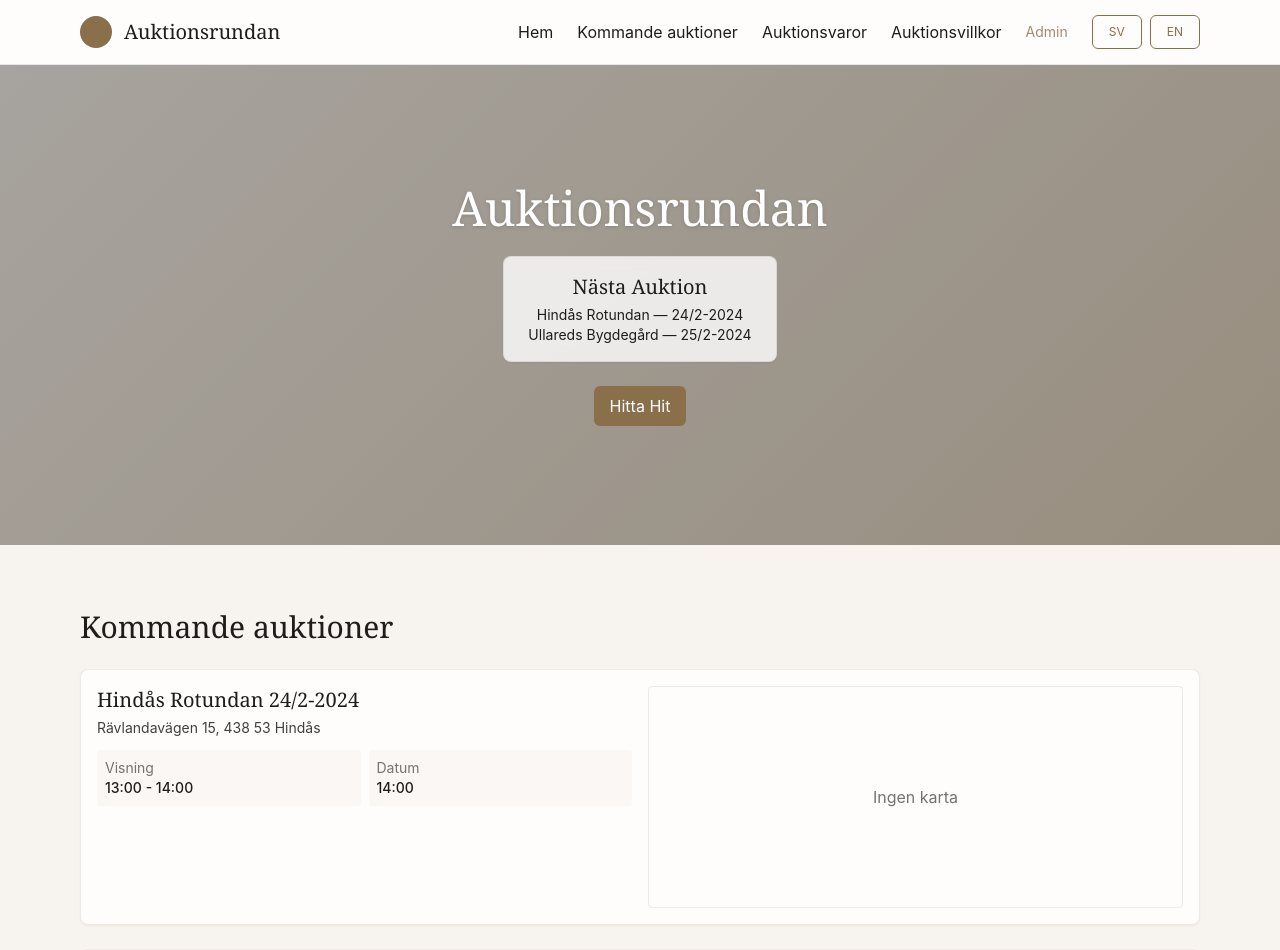
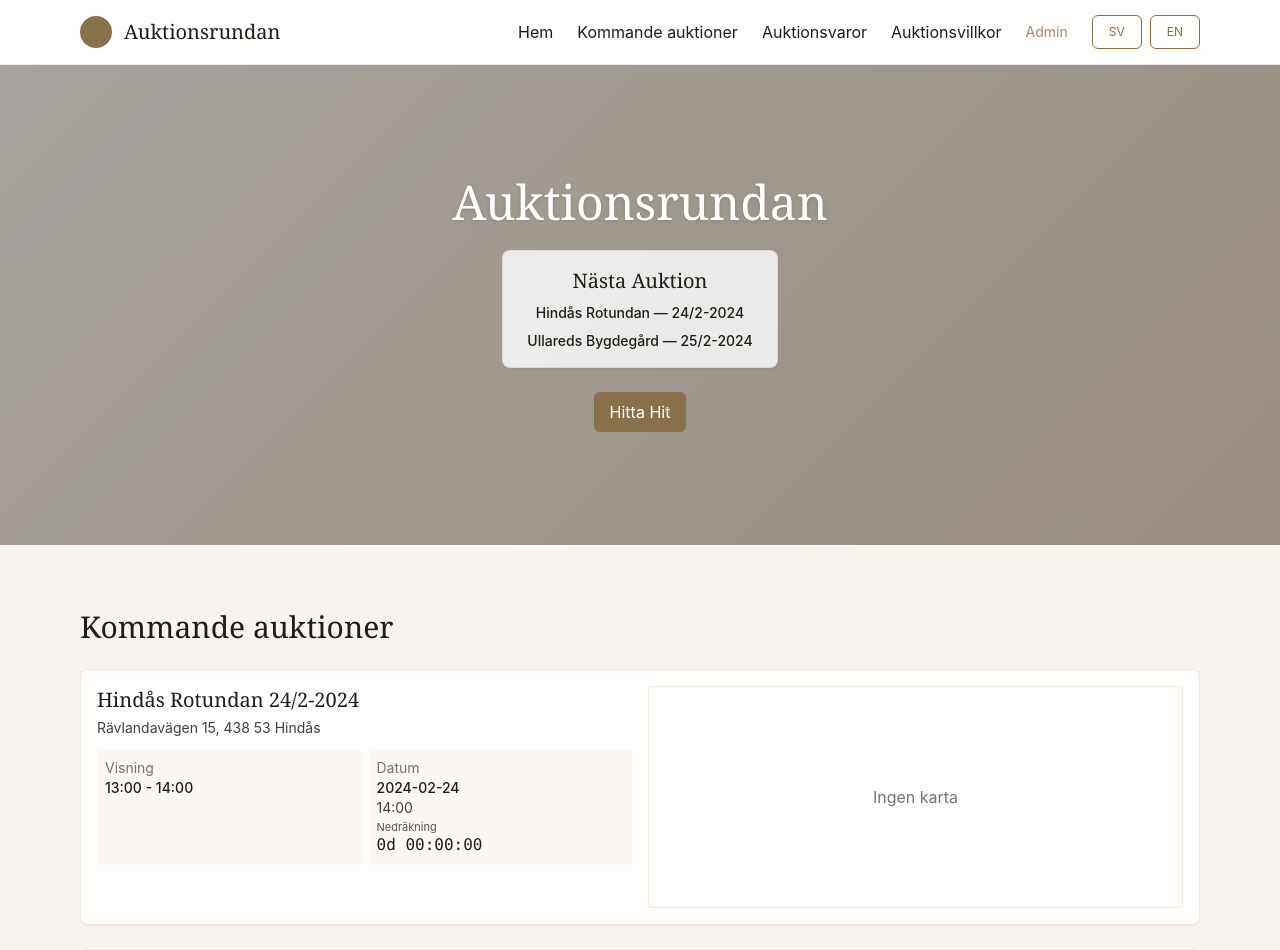
Before and after one commit to Houman6460/auktionsrundan, a React (Vite) app: page / in a window 1280 px wide. Shown: the top 950 px of the page. Built offline with nearby package versions, Linux system fonts and the light colour scheme.

Commit message:
feat(auctions): add explicit date field to admin and store; show date in 'Datum' box and compute countdown from date+start

```diff
--- a/src/admin/Admin.jsx
+++ b/src/admin/Admin.jsx
@@ -61,7 +61,7 @@ export default function Admin() {
   const addAuction = () => {
     const next = { ...data }
     next.auctions.list = next.auctions.list || []
-    next.auctions.list.push({ title: 'Ny auktion', address: '', mapEmbed: '', viewing: '', start: '' })
+    next.auctions.list.push({ title: 'Ny auktion', address: '', mapEmbed: '', viewing: '', date: '', start: '' })
     setData(next)
   }
 
@@ -270,6 +270,10 @@ export default function Admin() {
                   <div className="flex gap-2">
                     <button className="btn-outline" onClick={()=>removeNextAuction(idx)}>Ta bort</button>
                   </div>
+                  <div className="md:col-span-3">
+                    <label className="block text-sm text-neutral-600 mb-1">Google Maps Embed URL</label>
+                    <input className="w-full border rounded px-3 py-2" placeholder="https://www.google.com/maps?....&output=embed" value={a.mapEmbed || ''} onChange={(e)=>{const n={...data};n.hero.nextAuctions[idx].mapEmbed=e.target.value;setData(n)}} />
+                  </div>
                 </div>
               ))}
             </div>
@@ -293,10 +297,14 @@ export default function Admin() {
                   <input className="w-full border rounded px-3 py-2" value={a.title} onChange={(e)=>updateAuction(idx,'title',e.target.value)} />
                   <label className="block text-sm text-neutral-600 mt-2 mb-1">Adress</label>
                   <input className="w-full border rounded px-3 py-2" value={a.address} onChange={(e)=>updateAuction(idx,'address',e.target.value)} />
-                  <div className="grid grid-cols-2 gap-3 mt-2">
+                  <div className="grid grid-cols-3 gap-3 mt-2">
                     <div>
                       <label className="block text-sm text-neutral-600 mb-1">Visning</label>
                       <input className="w-full border rounded px-3 py-2" value={a.viewing} onChange={(e)=>updateAuction(idx,'viewing',e.target.value)} />
+                    </div>
+                    <div>
+                      <label className="block text-sm text-neutral-600 mb-1">Datum</label>
+                      <input type="date" className="w-full border rounded px-3 py-2" value={a.date || ''} onChange={(e)=>updateAuction(idx,'date',e.target.value)} />
                     </div>
                     <div>
                       <label className="block text-sm text-neutral-600 mb-1">Start</label>
--- a/src/components/Header.jsx
+++ b/src/components/Header.jsx
@@ -23,12 +23,23 @@ export default function Header() {
   const changeLang = (lng) => {
     i18n.changeLanguage(lng)
     localStorage.setItem('lang', lng)
+    localStorage.setItem('site_lang', lng) // keep legacy key in sync
   }
 
   if (content?.header?.visible === false) return null
 
   const activeLangs = content?.header?.languages || { sv: true, en: true }
   const logo = content?.header?.logo
+
+  const nav = content?.header?.nav || {}
+  const getLabel = (key) => {
+    const v = nav[key]
+    if (v && typeof v === 'object') {
+      return v[i18n.language] || v.sv || v.en || t(`nav.${key}`)
+    }
+    if (typeof v === 'string') return v
+    return t(`nav.${key}`)
+  }
 
   return (
     <header className={`sticky top-0 z-50 border-b bg-white/80 backdrop-blur ${visible ? '' : 'opacity-0'}`}>
@@ -44,10 +55,10 @@ export default function Header() {
           </Link>
 
           <nav className="hidden md:flex items-center gap-6">
-            <a href="#home" className="hover:underline">{t('nav.home')}</a>
-            <a href="#auctions" className="hover:underline">{t('nav.auctions')}</a>
-            <a href="#items" className="hover:underline">{t('nav.items')}</a>
-            <a href="#terms" className="hover:underline">{t('nav.terms')}</a>
+            <a href="#home" className="hover:underline">{getLabel('home')}</a>
+            <a href="#auctions" className="hover:underline">{getLabel('auctions')}</a>
+            <a href="#items" className="hover:underline">{getLabel('items')}</a>
+            <a href="#terms" className="hover:underline">{getLabel('terms')}</a>
             <NavLink to="/admin" className="text-sm text-earth-dark/80 hover:text-earth-dark">{t('nav.admin')}</NavLink>
             <div className="flex items-center gap-2">
               {activeLangs.sv && <button onClick={() => changeLang('sv')} className="btn-outline text-xs">SV</button>}
@@ -63,10 +74,10 @@ export default function Header() {
       {open && (
         <div id="mobile-nav" className="md:hidden border-t bg-white">
           <div className="container mx-auto px-4 py-3 flex flex-col gap-3">
-            <a href="#home" onClick={()=>setOpen(false)}>{t('nav.home')}</a>
-            <a href="#auctions" onClick={()=>setOpen(false)}>{t('nav.auctions')}</a>
-            <a href="#items" onClick={()=>setOpen(false)}>{t('nav.items')}</a>
-            <a href="#terms" onClick={()=>setOpen(false)}>{t('nav.terms')}</a>
+            <a href="#home" onClick={()=>setOpen(false)}>{getLabel('home')}</a>
+            <a href="#auctions" onClick={()=>setOpen(false)}>{getLabel('auctions')}</a>
+            <a href="#items" onClick={()=>setOpen(false)}>{getLabel('items')}</a>
+            <a href="#terms" onClick={()=>setOpen(false)}>{getLabel('terms')}</a>
             <NavLink to="/admin" onClick={()=>setOpen(false)}>{t('nav.admin')}</NavLink>
             <div className="flex items-center gap-2 pt-2">
               {activeLangs.sv && <button onClick={() => changeLang('sv')} className="btn-outline text-xs">SV</button>}
--- a/src/sections/Auctions.jsx
+++ b/src/sections/Auctions.jsx
@@ -2,12 +2,14 @@ import React from 'react'
 import { loadContent } from '../services/store'
 
 function AuctionCard({ a, idx, now }) {
-  const parseTs = (val) => {
-    if (!val || typeof val !== 'string') return NaN
-    const ts = Date.parse(val)
+  const toStartTs = (dateStr, timeStr) => {
+    if (!dateStr || typeof dateStr !== 'string') return NaN
+    const time = (typeof timeStr === 'string' && /\d{1,2}:\d{2}/.test(timeStr)) ? timeStr : '00:00'
+    const iso = `${dateStr}T${time}:00`
+    const ts = Date.parse(iso)
     return Number.isFinite(ts) ? ts : NaN
   }
-  const startTs = parseTs(a.start || a.date)
+  const startTs = toStartTs(a.date, a.start)
   const remaining = () => {
     if (!Number.isFinite(startTs)) return null
     const diff = Math.max(0, startTs - now)
@@ -31,7 +33,8 @@ function AuctionCard({ a, idx, now }) {
           </div>
           <div className="p-2 rounded bg-vintage-cream/60">
             <div className="text-neutral-500">Datum</div>
-            <div className="font-medium">{a.start}</div>
+            <div className="font-medium">{a.date || '-'}</div>
+            {a.start && <div className="text-sm text-neutral-700">{a.start}</div>}
             {Number.isFinite(startTs) && (
               <div className="mt-1">
                 <div className="text-neutral-600 text-[11px] leading-none">Nedräkning</div>
--- a/src/sections/Hero.jsx
+++ b/src/sections/Hero.jsx
@@ -5,11 +5,16 @@ import { loadContent } from '../services/store'
 export default function Hero() {
   const { t } = useTranslation()
   const [content, setContent] = React.useState(loadContent())
+  const [now, setNow] = React.useState(() => Date.now())
 
   React.useEffect(() => {
     const onStorage = () => setContent(loadContent())
     window.addEventListener('storage', onStorage)
-    return () => window.removeEventListener('storage', onStorage)
+    const tick = setInterval(() => setNow(Date.now()), 1000)
+    return () => {
+      window.removeEventListener('storage', onStorage)
+      clearInterval(tick)
+    }
   }, [])
 
   if (!content.hero?.visible) return null
@@ -19,6 +24,24 @@ export default function Hero() {
   const preferred = localStorage.getItem('site_lang') || 'sv'
   const lang = active[preferred] ? preferred : (active.sv ? 'sv' : 'en')
   const ctaText = (content.hero?.cta?.text && (content.hero.cta.text[lang] || content.hero.cta.text.sv || content.hero.cta.text.en)) || t('hero.findUs')
+
+  // Compute next upcoming auction based on ISO date (YYYY-MM-DD)
+  const upcoming = (content.hero?.nextAuctions || [])
+    .map(a => ({ ...a, ts: a?.date ? Date.parse(a.date) : NaN }))
+    .filter(a => Number.isFinite(a.ts))
+    .sort((a, b) => a.ts - b.ts)
+
+  const next = upcoming.find(a => a.ts >= now)
+
+  const formatRemaining = (targetTs) => {
+    const diff = Math.max(0, targetTs - now)
+    const s = Math.floor(diff / 1000)
+    const d = Math.floor(s / 86400)
+    const h = Math.floor((s % 86400) / 3600)
+    const m = Math.floor((s % 3600) / 60)
+    const sec = s % 60
+    return `${d}d ${String(h).padStart(2,'0')}:${String(m).padStart(2,'0')}:${String(sec).padStart(2,'0')}`
+  }
 
   return (
     <section id="home" className="relative h-[60vh] min-h-[420px] flex items-center justify-center">
@@ -32,9 +55,32 @@ export default function Hero() {
         <h1 className="font-serif text-4xl md:text-5xl drop-shadow">Auktionsrundan</h1>
         <div className="mt-6 inline-block section-card bg-white/90 text-vintage-black px-6 py-4">
           <div className="font-serif text-xl mb-1">{t('hero.nextAuction')}</div>
+          {next && (
+            <div className="mb-3">
+              <div className="text-base font-medium">{next.name} — {new Date(next.ts).toLocaleDateString()}</div>
+              <div className="text-2xl font-mono">{formatRemaining(next.ts)}</div>
+            </div>
+          )}
           <ul className="text-sm">
             {(content.hero?.nextAuctions || []).map((a, idx) => (
-              <li key={idx}>{a.name} — {a.date}</li>
+              <li key={idx} className="mt-2">
+                <div className="font-medium">{a.name} — {a.date}</div>
+                {a.mapEmbed && (
+                  <div className="mt-2">
+                    <div className="aspect-video w-full max-w-xl mx-auto border rounded overflow-hidden">
+                      <iframe
+                        src={a.mapEmbed}
+                        title={`Karta ${a.name}`}
+                        width="100%"
+                        height="100%"
+                        loading="lazy"
+                        allowFullScreen
+                        referrerPolicy="no-referrer-when-downgrade"
+                      />
+                    </div>
+                  </div>
+                )}
+              </li>
             ))}
           </ul>
         </div>
--- a/src/services/store.js
+++ b/src/services/store.js
@@ -33,6 +33,7 @@ const defaults = {
         address: 'Rävlandavägen 15, 438 53 Hindås',
         mapEmbed: '',
         viewing: '13:00 - 14:00',
+        date: '2024-02-24',
         start: '14:00',
       },
       {
@@ -40,6 +41,7 @@ const defaults = {
         address: 'Ullareds bygdegård, Skolvägen 12, 311 60 Ullared',
         mapEmbed: '',
         viewing: '13:00 - 14:00',
+        date: '2024-02-25',
         start: '14:00',
       },
     ],
@@ -103,6 +105,21 @@ function normalize(content) {
         } else if (v == null) {
           out.header.nav[key] = deepClone(defaults.header.nav[key])
         }
+
+    // Normalize auctions.list date: if missing, try extract from title like "... 24/2-2024"
+    if (out.auctions && Array.isArray(out.auctions.list)) {
+      out.auctions.list = out.auctions.list.map((it) => {
+        const next = { ...it }
+        if (!next.date && typeof next.title === 'string') {
+          const m = next.title.match(/(\d{1,2})\/(\d{1,2})-(\d{4})/) // dd/m-YYYY
+          if (m) {
+            const dd = m[1], mm = m[2], yyyy = m[3]
+            next.date = `${yyyy}-${String(mm).padStart(2,'0')}-${String(dd).padStart(2,'0')}`
+          }
+        }
+        return next
+      })
+    }
       }
     }
 
```
